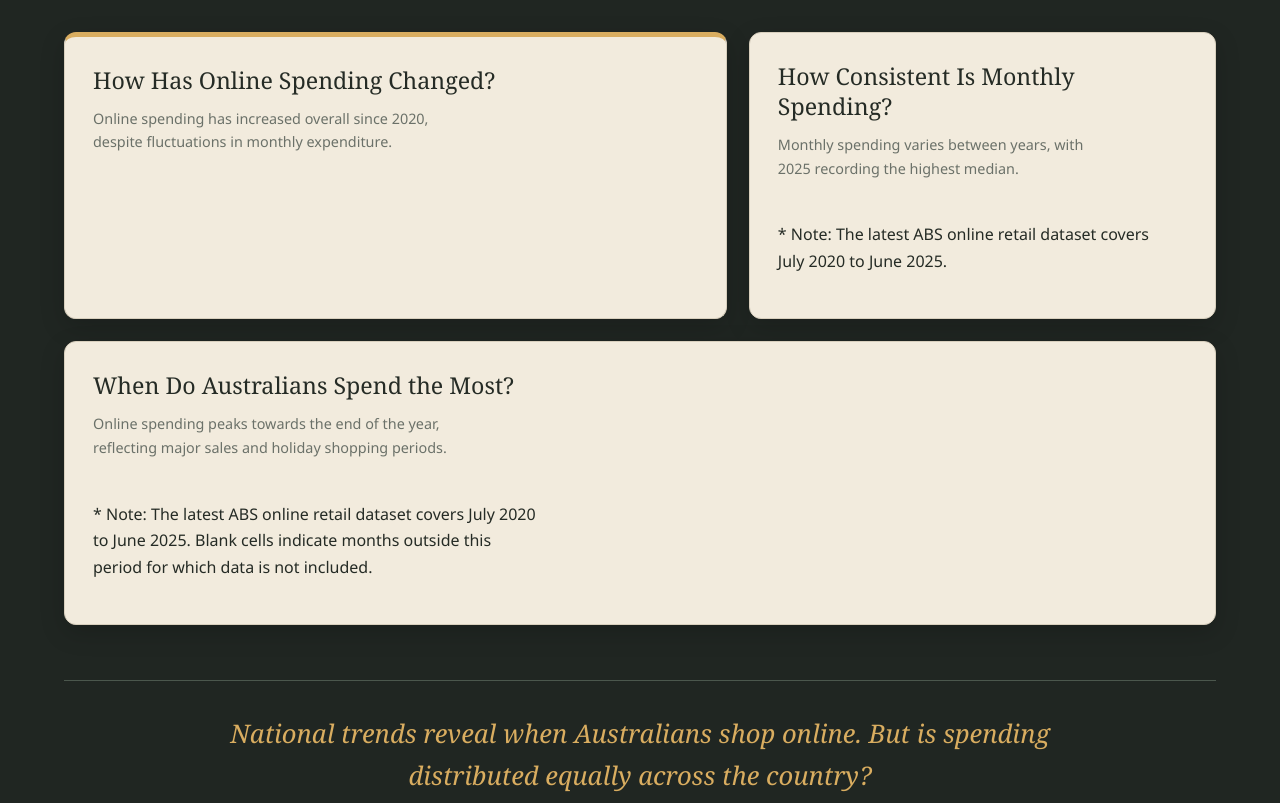
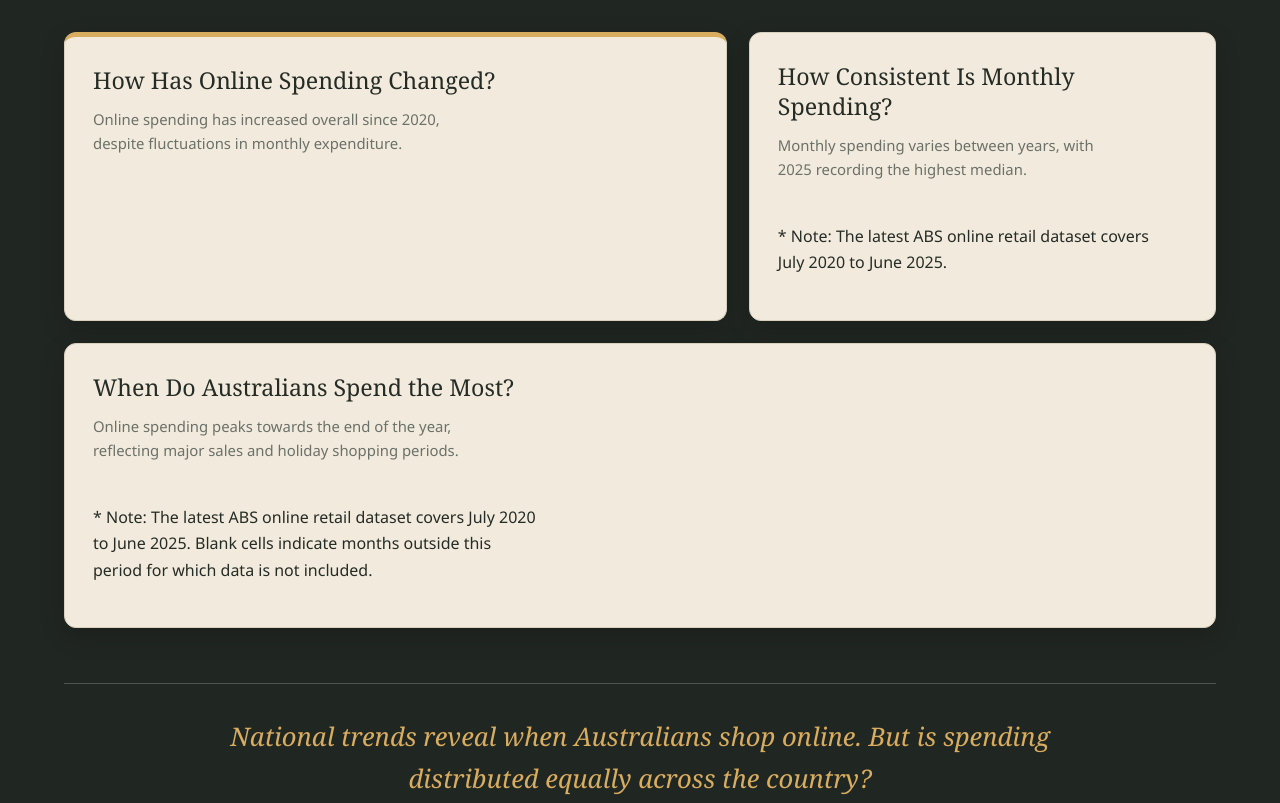
Before and after one commit to Aqeel2510/Fit3179_DV2, a plain HTML site: page index.html in a window 1280 px wide. Shown: the part 886-1689 px from the top of the page. Drawn offline with Linux system fonts and the light colour scheme; a script that the page names is missing.

Commit message:
refined style.css

```diff
--- a/css/style.css
+++ b/css/style.css
@@ -228,7 +228,7 @@ section {
 .chart-description {
   color: var(--muted);
 
-  font-size: 0.9rem;
+  font-size: 0.93rem;
   max-width: 850px;
   margin: 0 0 25px;
 }
```
